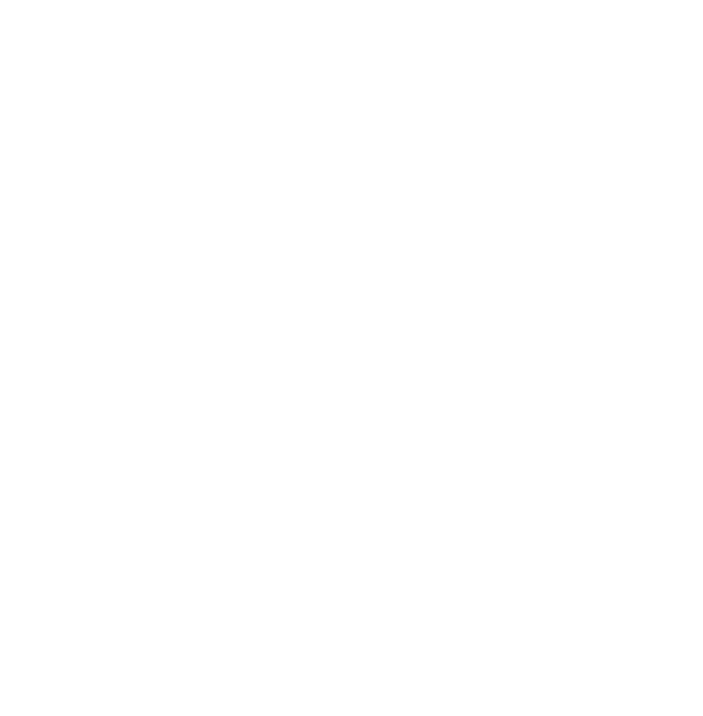
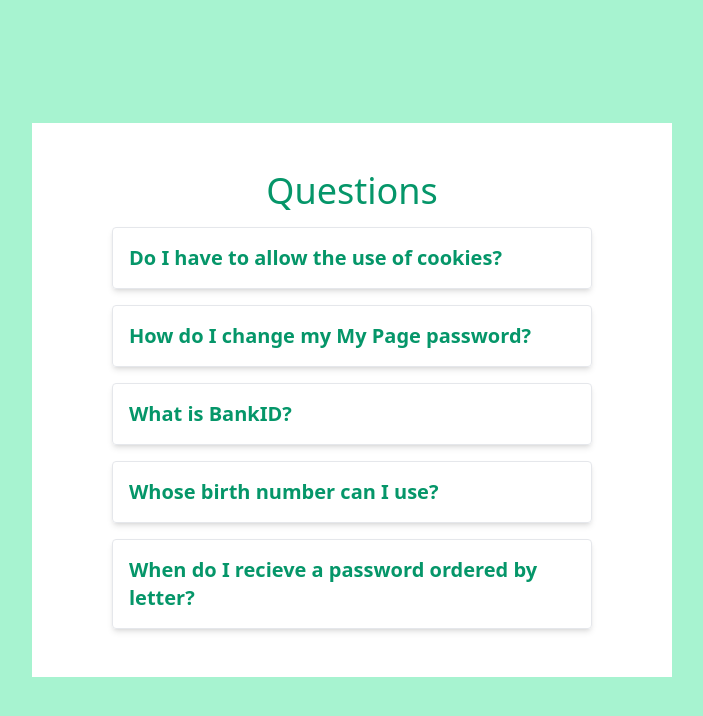
Before and after one commit to Yazan-Egbaria/react-app, a React (Vite) app: page / in a window 1280 px wide. Shown: the top 716 px of the page, without its empty margins (288-991 px from the left). Built offline with nearby package versions, Linux system fonts and the light colour scheme.

Commit message:
Finished accordion project

```diff
--- a/src/App.jsx
+++ b/src/App.jsx
@@ -1,3 +1,39 @@
+import { useState } from "react";
+import Question from "./components/Question";
+import questions from "./data/data";
+
 export default function App() {
-  return <div></div>;
+  const [activeId, setActiveId] = useState(null);
+  const toggleId = (id) => {
+    setActiveId((prevId) => (prevId === id ? null : id));
+  };
+  return (
+    <div
+      id="mainContainer"
+      className="flex h-screen w-full items-center justify-center bg-emerald-200"
+    >
+      <div
+        id="accordionContainer"
+        className="flex w-6/12 flex-col items-center justify-center gap-4 bg-white py-12"
+      >
+        <h1 className="text-4xl text-emerald-600">Questions</h1>
+
+        <div id="questions" className="flex w-full flex-col items-center gap-4">
+          {questions.map((question) => {
+            return (
+              <Question
+                key={question.id}
+                title={question.title}
+                info={question.info}
+                onToggle={() => {
+                  toggleId(question.id);
+                }}
+                isActive={activeId === question.id}
+              />
+            );
+          })}
+        </div>
+      </div>
+    </div>
+  );
 }
--- /dev/null
+++ b/src/components/Question.jsx
@@ -0,0 +1,28 @@
+// import { useState } from "react";
+
+const Question = ({ title, info, onToggle, isActive }) => {
+  //   const [showInfo, setShowInfo] = useState(false);
+
+  //   const handleInfo = () => {
+  //     setShowInfo(!showInfo);
+  //   };
+  return (
+    <div
+      className="flex w-3/4 cursor-pointer flex-col gap-2 rounded border p-4 shadow-md transition-all duration-300"
+      onClick={onToggle}
+    >
+      <div id="question">
+        <h2 className="text-left text-xl font-bold text-emerald-600">
+          {title}
+        </h2>
+      </div>
+      {isActive && (
+        <div id="answer">
+          <p className="text-md">{info}</p>
+        </div>
+      )}
+    </div>
+  );
+};
+
+export default Question;
--- /dev/null
+++ b/src/data/data.js
@@ -0,0 +1,28 @@
+const questions = [
+  {
+    id: 1,
+    title: "Do I have to allow the use of cookies?",
+    info: "Unicorn vinyl poutine brooklyn, next level direct trade iceland. Shaman copper mug church-key coloring book, whatever poutine normcore fixie cred kickstarter post-ironic street art.",
+  },
+  {
+    id: 2,
+    title: "How do I change my My Page password?",
+    info: "Coloring book forage photo booth gentrify lumbersexual. Migas chillwave poutine synth shoreditch, enamel pin thundercats fashion axe roof party polaroid chartreuse.",
+  },
+  {
+    id: 3,
+    title: "What is BankID?",
+    info: "Enamel pin fam sustainable woke whatever venmo. Authentic asymmetrical put a bird on it, lumbersexual activated charcoal kinfolk banjo cred pickled sartorial.",
+  },
+  {
+    id: 4,
+    title: "Whose birth number can I use?",
+    info: "Edison bulb direct trade gentrify beard lo-fi seitan sustainable roof party franzen occupy squid. Knausgaard cronut succulents, scenester readymade shabby chic lyft. Copper mug meh vegan gentrify.",
+  },
+  {
+    id: 5,
+    title: "When do I recieve a password ordered by letter?",
+    info: "Locavore franzen fashion axe live-edge neutra irony synth af tilde shabby chic man braid chillwave waistcoat copper mug messenger bag. Banjo snackwave blog, microdosing thundercats migas vaporware viral lo-fi seitan ",
+  },
+];
+export default questions;
```
